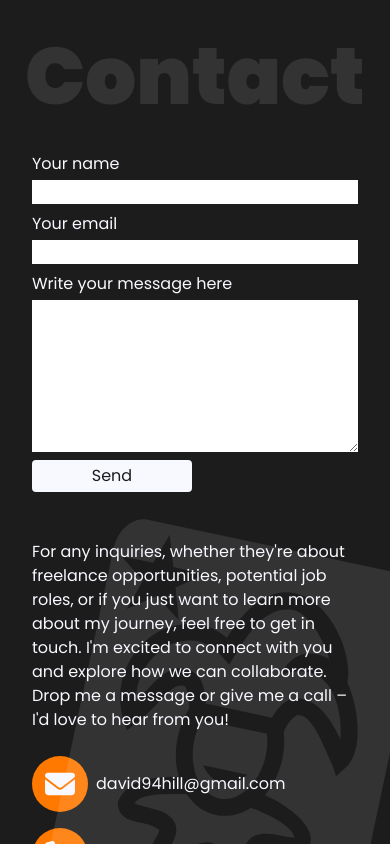
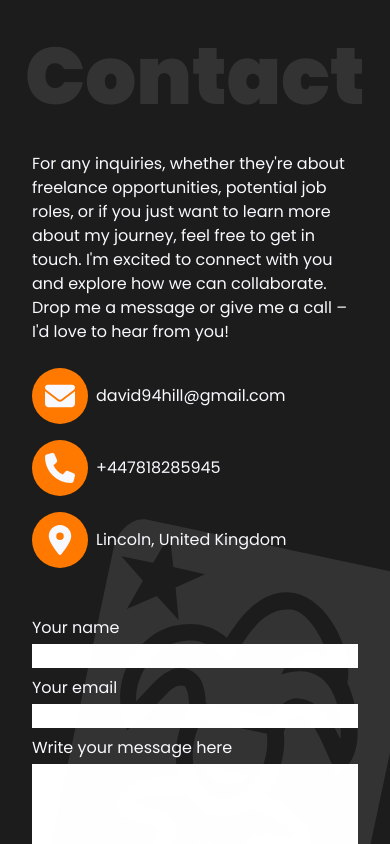
Before and after one commit to davidhill94/David-Hill-Portfolio, a Next.js app in the folder david-hill-portfolio/: page / in a window 390 px wide. Shown: the part 5140-5984 px from the top of the page. Built offline with nearby package versions, Linux system fonts and the light colour scheme.

Commit message:
mobile styling update

```diff
--- a/david-hill-portfolio/app/components/contact/contact.tsx
+++ b/david-hill-portfolio/app/components/contact/contact.tsx
@@ -37,7 +37,7 @@ const Contact = () => {
       <div className="col-start-1 row-start-1 col-span-1 row-span-1 self-center lg:h-[600px] w-full flex items-center justify-center">
         <SectionHeader header="Contact" />
       </div>
-      <div className="flex flex-col gap-4 lg:flex-row col-start-1 lg:col-start-2 lg:row-start-1 row-span-1 col-span-2 xl:col-span-1 w-full h-auto self-center">
+      <div className="flex flex-col-reverse gap-4 lg:flex-row col-start-1 lg:col-start-2 lg:row-start-1 row-span-1 col-span-2 xl:col-span-1 w-full h-auto self-center">
         <ContactForm />
         <ContactDetails />
       </div>
```
